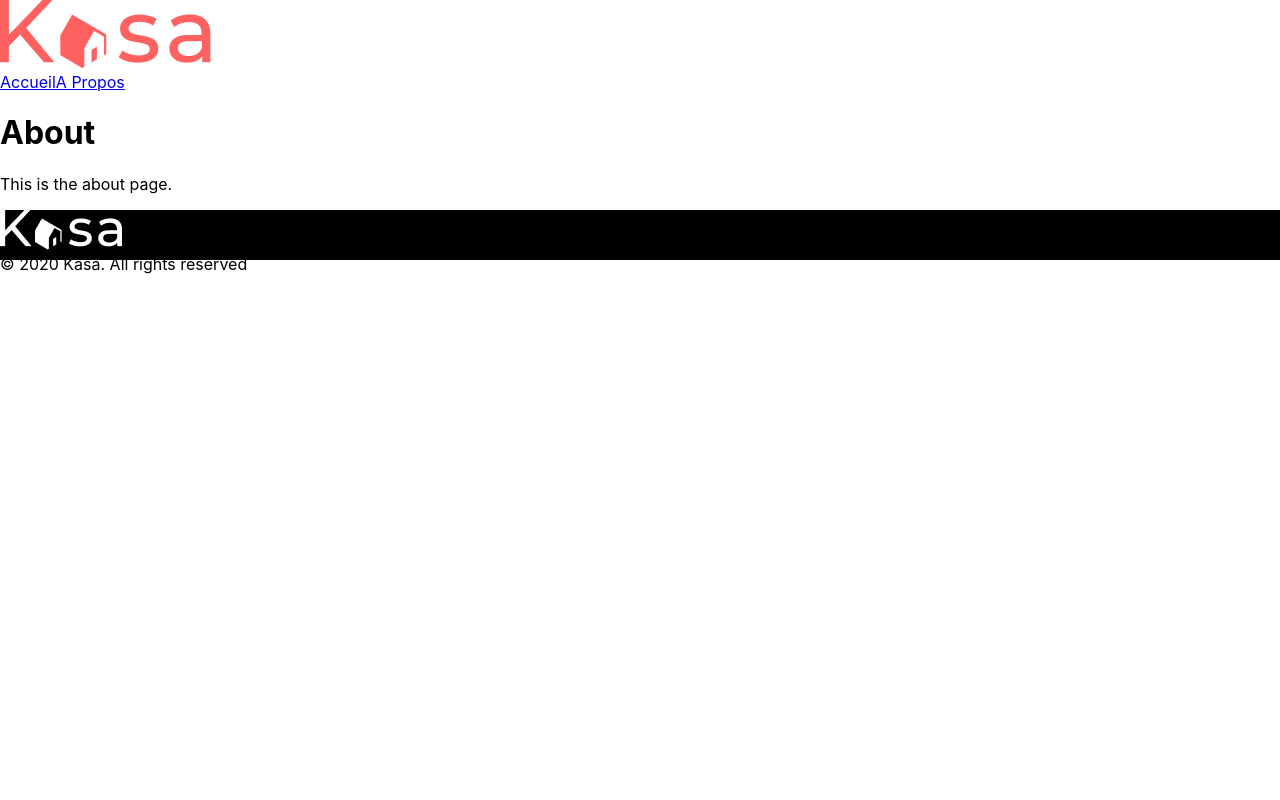
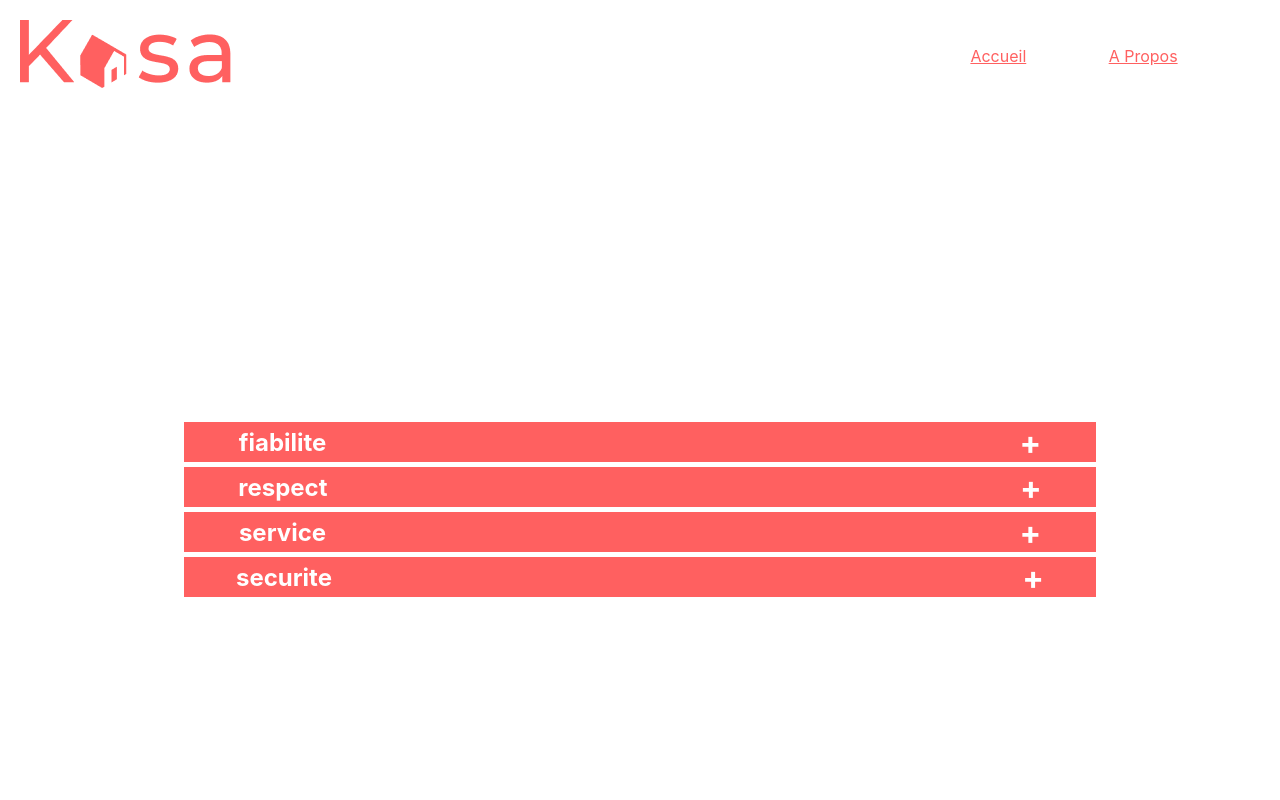
Before and after one commit to Foxy-WhiteTrack/P11_OC_Kasa, a React (Create React App) app: page /about in a window 1280 px wide. Shown: the top 800 px of the page. Built offline with nearby package versions, Linux system fonts and the light colour scheme.

Commit message:
Collapse (page about) base terminée

```diff
--- a/src/components/Collapse/Collapse.css
+++ b/src/components/Collapse/Collapse.css
@@ -0,0 +1,47 @@
+.wrapper {
+    display: flex;
+    height: 100vh;
+    width: 100vw;
+    justify-content: center;
+    align-items: center;
+}
+
+.accordion {
+    width: 71.25%;
+}
+
+.item {
+    background-color: #F6F6F6;
+    margin-bottom: 5px;
+    display: flex;
+    flex-direction: column;
+}
+
+.title {
+    color: white;
+    background-color: #FF6060;
+    width: 100%;
+    height: 40px;
+    display: flex;
+    justify-content: space-evenly;
+    gap: 70%;
+    align-items: center;
+
+}
+
+.content {
+    max-height: 0;
+    overflow: hidden;
+    transition: all 0.5s cubic-bezier(1, 0, 1, 0);
+}
+
+.content.show {
+    height: auto;
+    max-height: 9999px;
+    transition: all 0.5s cubic-bezier(1, 0, 1, 0);
+}
+
+span {
+    font-size: 32px;
+    font-weight: bold;
+}
--- a/src/components/Collapse/Collapse.jsx
+++ b/src/components/Collapse/Collapse.jsx
@@ -1,12 +1,57 @@
 import "./Collapse.css";
 import React from "react";
 
-function template() {
+import { useState } from "react";
+
+export default function Collapse() {
+
+  const [selected, setSelected] = useState(null)
+
+  const toggle = (i) => {
+    if (selected === i) {
+      return setSelected(null)
+    }
+
+    setSelected(i)
+  }
+
+  const text = [
+    {
+      title: 'fiabilite',
+      paragraphe: 'Les annonces postées sur Kasa garantissent une fiabilité totale. Les photos sont conformes aux logements, et toutes les informations sont régulièrement vérifiées  par nos équipes.'
+    },
+    {
+      title: 'respect',
+      paragraphe: 'La bienveillance fait partie des valeurs fondatrices de Kasa. Tout comportement discriminatoire ou de perturbation du voisinage entraînera une exclusion de notre plateforme.'
+    },
+    {
+      title: 'service',
+      paragraphe: 'Nos équipes se tiennent à votre disposition pour vous fournir une expérience parfaite. N\'hésitez pas à nous contacter si vous avez la moindre question.'
+    },
+    {
+      title: 'securite',
+      paragraphe: 'La sécurité est la priorité de Kasa. Aussi bien pour nos hôtes que pour les voyageurs, chaque logement correspond aux critères de sécurité établis par nos services. En laissant une note aussi bien à l\'hôte qu\'au locataire, cela permet à nos équipes de vérifier que les standards sont bien respectés. Nous organisons également des ateliers sur la sécurité domestique pour nos hôtes.'
+    }
+  ]
   return (
-    <div className="collapse">
-      <h1>Collapse</h1>
-    </div>
+    <>
+      <div className="wrapper">
+        <div className="accordion">
+          {text.map((item, i) => (
+            <>
+              <div className="item">
+                <div className="title" onClick={() => toggle(i)}>
+                  <h2>{item.title}</h2>
+                  <span>{selected === i ? '-' : '+'}</span>
+                </div>
+                <div className={selected === i ? 'content show' : 'content'}>{item.paragraphe}</div>
+              </div>
+
+            </>
+          ))}
+        </div>
+      </div>
+    </>
+
   );
 };
-
-export default template;
--- a/src/components/Footer/Footer.jsx
+++ b/src/components/Footer/Footer.jsx
@@ -2,7 +2,7 @@
 import React from "react";
 import logo from '../../assets/logo-footer.png';
 
-function template() {
+export default function template() {
   return (
     <div className="footer">
       <img src={logo} alt="logo" className='logo_footer' />
@@ -10,5 +10,3 @@
     </div>
   );
 };
-
-export default template;
--- a/src/components/Header/Header.jsx
+++ b/src/components/Header/Header.jsx
@@ -2,12 +2,10 @@
 import React from "react";
 import Nav from "../Nav/Nav";
 
-function template() {
+export default function template() {
   return (
     <div className="header">
       <Nav />
     </div>
   );
 };
-
-export default template;
--- a/src/components/Nav/Nav.css
+++ b/src/components/Nav/Nav.css
@@ -0,0 +1,21 @@
+a {
+    color: #FF6060;
+}
+
+.header {
+    margin: 20px;
+}
+
+.header-body {
+    display: flex;
+    justify-content: space-between;
+}
+
+.header img {}
+
+.nav {
+    width: 30%;
+    display: flex;
+    justify-content: space-evenly;
+    align-items: center;
+}
--- a/src/components/Nav/Nav.jsx
+++ b/src/components/Nav/Nav.jsx
@@ -6,7 +6,7 @@
 export default function Header() {
   return (
     <>
-      <div className="header">
+      <div className="header-body">
         <Link to="/">
           <img src={logo} alt="Logo" />
         </Link>
--- a/src/pages/About/About.jsx
+++ b/src/pages/About/About.jsx
@@ -1,8 +1,10 @@
+import Collapse from "../../components/Collapse/Collapse";
+
 export default function About() {
+
   return (
     <>
-      <h1>About</h1>
-      <p>This is the about page.</p>
+      <Collapse />
     </>
   )
 }
--- a/src/pages/Error404/Error404.jsx
+++ b/src/pages/Error404/Error404.jsx
@@ -1,8 +1,11 @@
+import { Link } from 'react-router-dom';
+
 export default function Error404() {
   return (
     <>
-      <h1>Page d'erreur</h1>
-      <p>This is the ErrorPage.</p>
+      <h1>404</h1>
+      <p>Oups! La page que vous demandez n'existe pas.</p>
+      <Link to="/" className="Link">Retourner sur la page d'accueil</Link>
     </>
   )
 }
```
